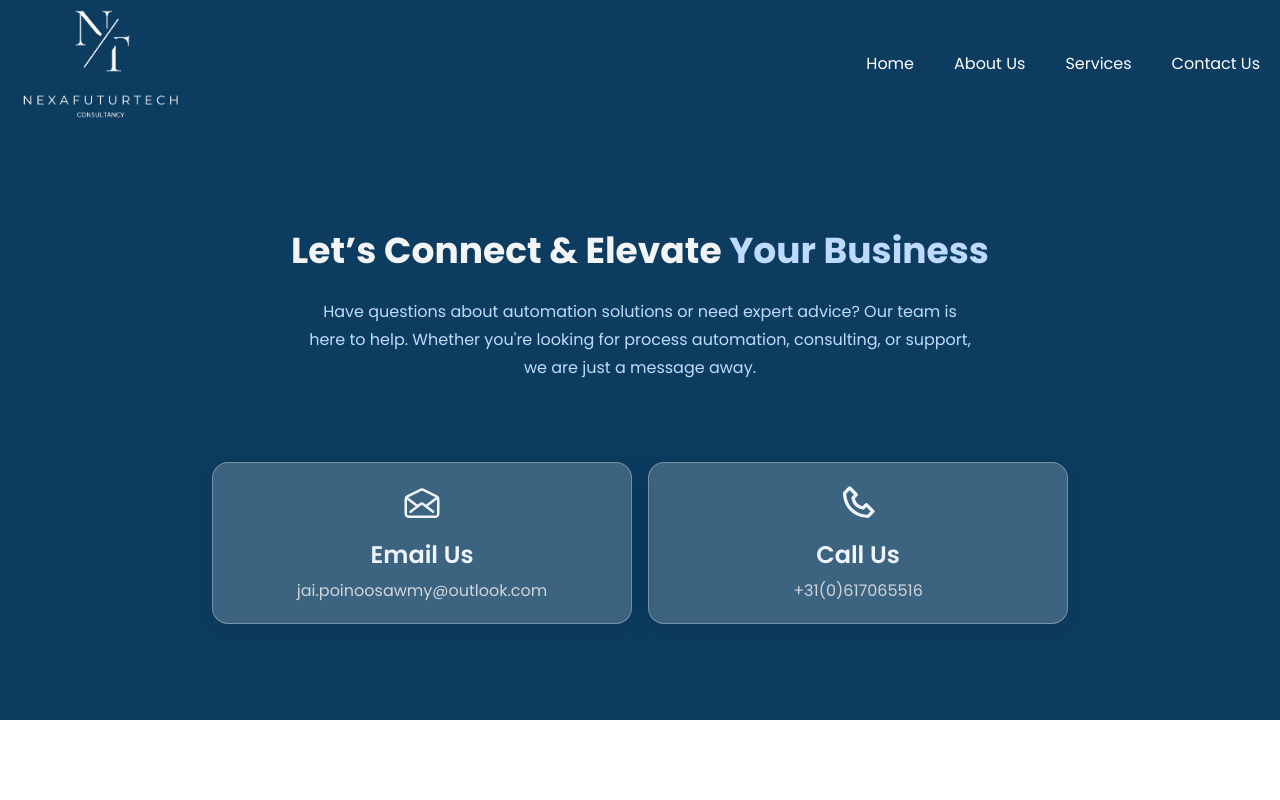
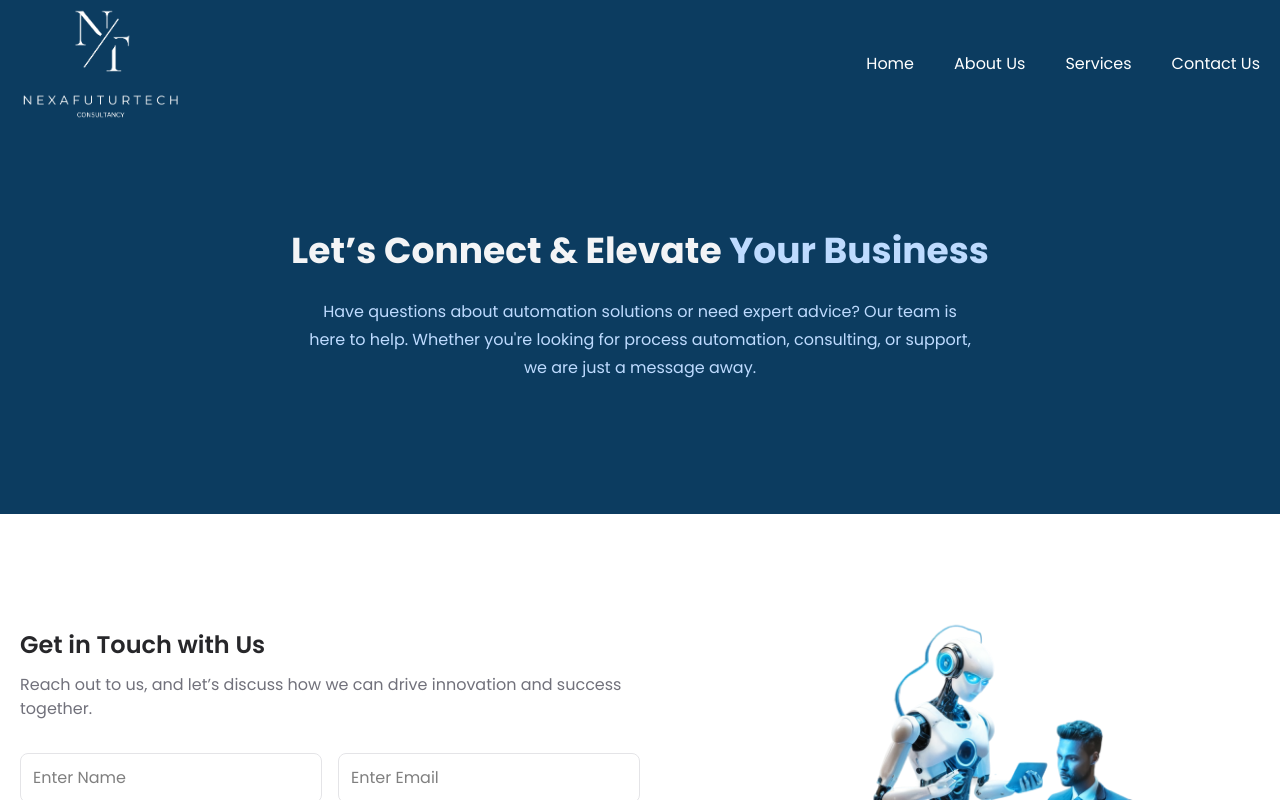
Before and after one commit to hax0-r/fiverr_NexaFutureTech, a Next.js app: page /contact in a window 1280 px wide. Shown: the top 800 px of the page. Built offline with nearby package versions, Linux system fonts and the light colour scheme.

Commit message:
some text and style issue resolved

```diff
--- a/src/app/(Pages)/contact/page.tsx
+++ b/src/app/(Pages)/contact/page.tsx
@@ -1,10 +1,10 @@
 import Wrapper from '@/app/Wrapper'
 import React from 'react'
-import { BiMapPin, BiPhone } from 'react-icons/bi'
-import { IoMailOpenOutline } from 'react-icons/io5'
+// import { BiMapPin, BiPhone } from 'react-icons/bi'
+// import { IoMailOpenOutline } from 'react-icons/io5'
 import img from '../../../Assets/contactPeople.png'
 import Image from 'next/image'
-import Link from 'next/link'
+// import Link from 'next/link'
 
 const Contact = () => {
     return (
@@ -22,7 +22,7 @@ const Contact = () => {
                             Whether you're looking for process automation, consulting, or support, we are just a message away.</p>
                     </div>
 
-                    <div className="grid max-w-4xl mx-auto px-5 md:mt-20 mt-10 sm:grid-cols-2 grid-cols-1 gap-4 w-full">
+                    {/* <div className="grid max-w-4xl mx-auto px-5 md:mt-20 mt-10 sm:grid-cols-2 grid-cols-1 gap-4 w-full">
                         <div className="glass slidein [--slidein-delay:700ms] opacity-0 flex items-center justify-center flex-col text-center gap-2 p-5">
                             <IoMailOpenOutline className="text-blue-50 w-10 h-10" />
                             <h3 className="text-2xl text-blue-50 font-semibold mt-2">Email Us</h3>
@@ -33,7 +33,7 @@ const Contact = () => {
                             <h3 className="text-2xl text-blue-50 font-semibold mt-2">Call Us</h3>
                             <Link href={"tel:+310617065516"} className="text-gray-300 ">+31(0)617065516 </Link>
                         </div>
-                    </div>
+                    </div> */}
                 </div>
 
                 <div className="md:mt-20 mt-10 mx-auto max-w-7xl flex items-center justify-between md:flex-row flex-col gap-5 p-5">
```
